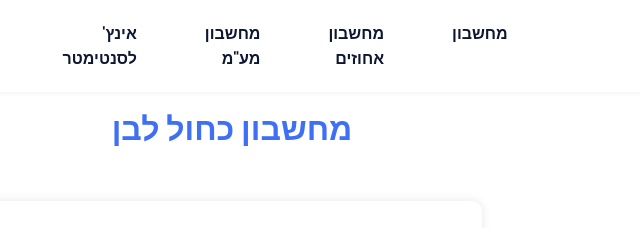
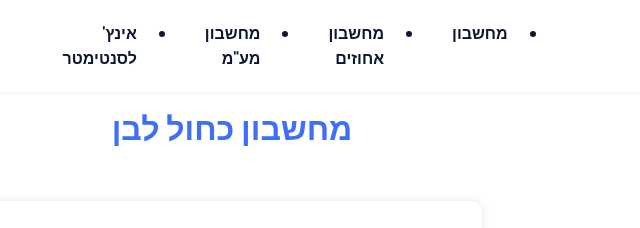
Before and after one commit to hende8/mahshevon, a plain HTML site: page index.html in a window 1280 px wide. Shown: the top 228 px of the page, 408-1048 px from the left. Drawn offline with nearby package versions, Linux system fonts and the light colour scheme.

Commit message:
remove list-style:

```diff
--- a/assets/css/styles.css
+++ b/assets/css/styles.css
@@ -28,7 +28,7 @@
 .nav__list {
   margin: 0;
   padding: 0;
-  list-style: none;
+  /* list-style: none; */
   display: table-column;
 }
 
@@ -84,7 +84,6 @@ h1, h2, p {
 ul {
   margin: 0;
   padding: 0;
-  list-style: none;
 }
 
 a {
```
